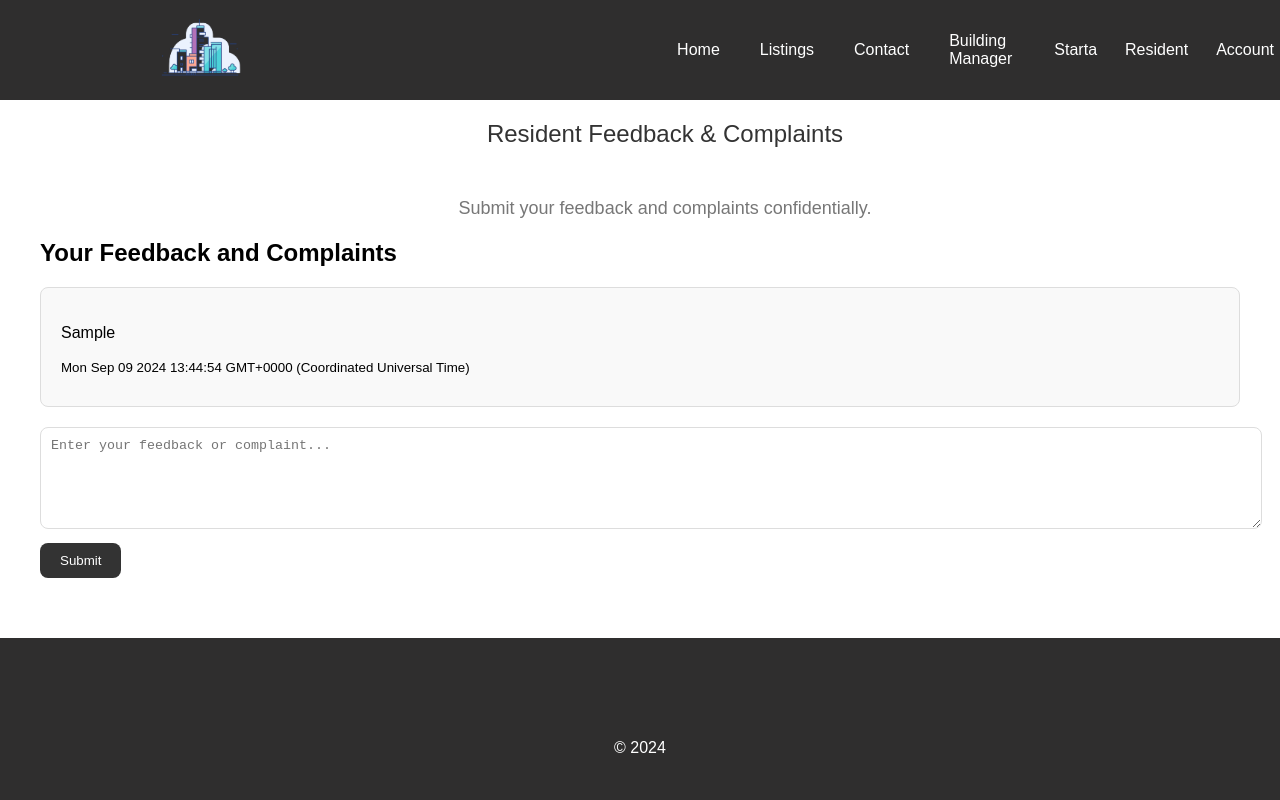
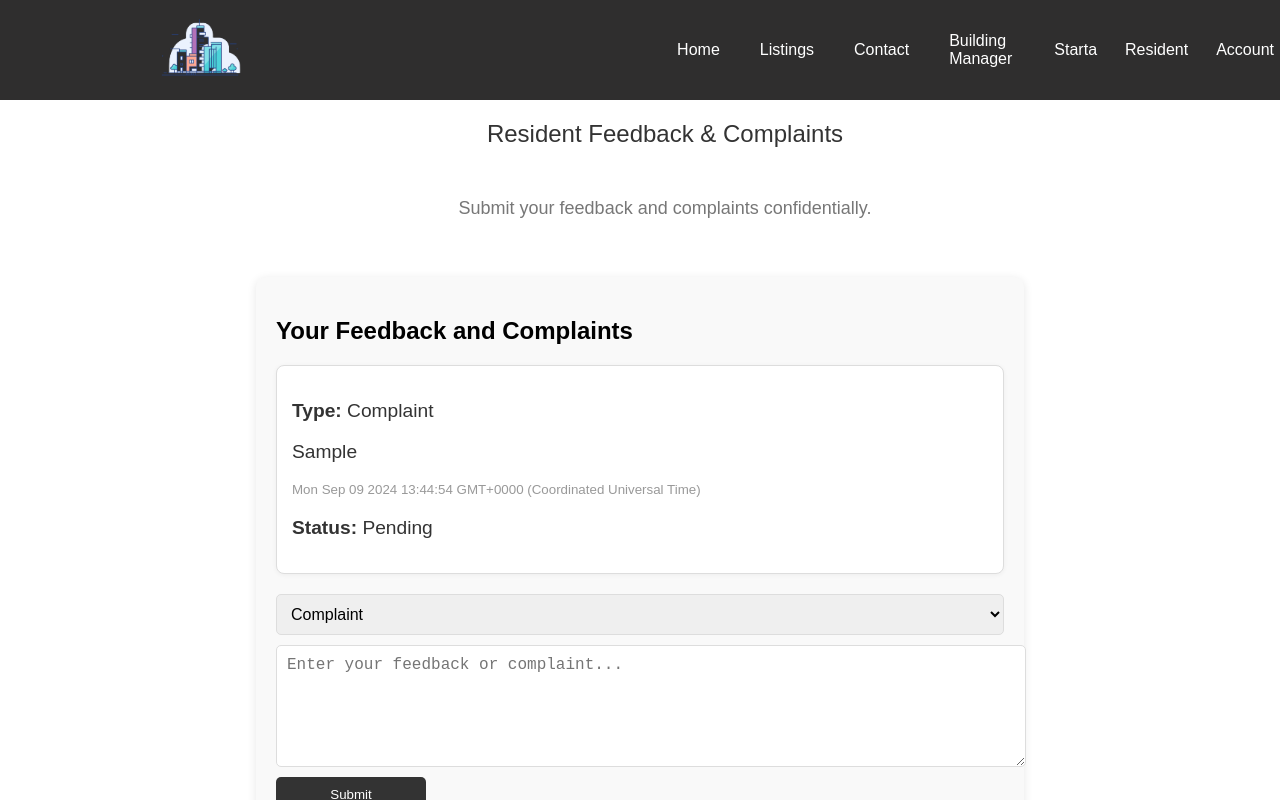
Before and after one commit to ngu892/DevOps, a React (Create React App) app: page /feedback in a window 1280 px wide. Both pictures are taken after typing "Sample" into the empty fields and a click on the button "Submit". Shown: the top 800 px of the page. Built offline with nearby package versions, Linux system fonts and the light colour scheme.

Commit message:
Add submission status

```diff
--- a/package.json
+++ b/package.json
@@ -6,6 +6,7 @@
     "@testing-library/jest-dom": "^5.17.0",
     "@testing-library/react": "^13.4.0",
     "@testing-library/user-event": "^13.5.0",
+    "glob-to-regexp": "^0.4.1",
     "react": "^18.3.1",
     "react-dom": "^18.3.1",
     "react-router-dom": "^6.26.1",
--- a/src/pages/ResidentFeedback.js
+++ b/src/pages/ResidentFeedback.js
@@ -5,10 +5,28 @@ import '../styles/ResidentFeedback.css';
 function ResidentFeedback() {
   const [feedbackList, setFeedbackList] = useState([]);
   const [newFeedback, setNewFeedback] = useState('');
+  const [feedbackType, setFeedbackType] = useState('Complaint');
 
   const handleFeedbackSubmit = () => {
-    setFeedbackList([...feedbackList, { text: newFeedback, timestamp: new Date() }]);
+    if (newFeedback.trim() === '') {
+      alert("Feedback cannot be empty");
+      return;
+    }
+
+
+    setFeedbackList([
+      ...feedbackList,
+      {
+        text: newFeedback,
+        type: feedbackType,
+        timestamp: new Date(),
+        status: 'Pending'
+      }
+    ]);
+
+
     setNewFeedback('');
+    setFeedbackType('Complaint');
   };
 
   return (
@@ -25,13 +43,27 @@ function ResidentFeedback() {
           ) : (
             feedbackList.map((feedback, index) => (
               <div key={index} className="feedback">
+                <p><strong>Type:</strong> {feedback.type}</p> {/* Display Feedback Type */}
                 <p>{feedback.text}</p>
                 <small>{feedback.timestamp.toString()}</small>
+                <p><strong>Status:</strong> {feedback.status}</p> {/* Display Feedback Type */}
               </div>
             ))
           )}
         </div>
+
         <div className="newFeedback">
+          {/* Feedback type selection */}
+          <select
+            value={feedbackType}
+            onChange={(e) => setFeedbackType(e.target.value)}
+          >
+            <option value="Complaint">Complaint</option>
+            <option value="Suggestion">Suggestion</option>
+            <option value="Other">Other</option>
+          </select>
+
+          {/* Feedback content input box */}
           <textarea
             value={newFeedback}
             onChange={(e) => setNewFeedback(e.target.value)}
--- a/src/styles/ResidentFeedback.css
+++ b/src/styles/ResidentFeedback.css
@@ -1,6 +1,7 @@
+/* ResidentFeedback.css */
+
 .resident-feedback {
-    width: 100%;
-    max-width: 1200px;
+  width: 60%;
   margin: 0 auto;
   padding: 20px;
   font-family: Arial, sans-serif;
@@ -8,64 +9,81 @@
 
 .headerContainer {
   text-align: center;
-    margin-bottom: 40px;
+  padding-bottom: 20px;
 }
 
 .headerContainer h1 {
-    font-size: 48px;
-    margin: 0;
+  font-size: 2.5rem;
+  margin-bottom: 10px;
   color: #333;
 }
 
 .headerContainer p {
-    font-size: 18px;
-    color: #666;
+  color: #777;
 }
 
 .feedbackContainer {
-    margin-bottom: 40px;
-  }
-
-  .feedbackContainer h2 {
-    font-size: 24px;
-    margin-bottom: 20px;
+  background-color: #f9f9f9;
+  padding: 20px;
+  border-radius: 10px;
+  box-shadow: 0 2px 10px rgba(0, 0, 0, 0.1);
 }
 
 .feedbackList {
-    border: 1px solid #ddd;
-    border-radius: 8px;
-    padding: 20px;
-    max-height: 300px;
-    overflow-y: auto;
-    background-color: #f9f9f9;
+  margin-top: 20px;
 }
 
 .feedback {
+  background-color: #fff;
+  border: 1px solid #ddd;
+  padding: 15px;
+  border-radius: 8px;
   margin-bottom: 10px;
+  box-shadow: 0 1px 5px rgba(0, 0, 0, 0.05);
+}
+
+.feedback p {
+  font-size: 1.2rem;
+  color: #333;
+}
+
+.feedback small {
+  display: block;
+  margin-top: 10px;
+  color: #999;
 }
 
 .newFeedback {
   margin-top: 20px;
+  display: flex;
+  flex-direction: column;
+  gap: 10px;
 }
 
-  .newFeedback textarea {
+.newFeedback select, .newFeedback textarea {
   width: 100%;
-    height: 80px;
   padding: 10px;
-    margin-bottom: 10px;
-    border-radius: 8px;
   border: 1px solid #ddd;
+  border-radius: 5px;
+  font-size: 1rem;
 }
 
 .newFeedback button {
-    padding: 10px 20px;
+  width: 150px;
+  padding: 10px;
   border: none;
-    border-radius: 8px;
   background-color: #333;
   color: white;
+  border-radius: 5px;
   cursor: pointer;
+  transition: background-color 0.3s ease;
 }
 
 .newFeedback button:hover {
   background-color: #555;
 }
+
+.newFeedback textarea {
+  height: 100px;
+  resize: vertical;
+}
```
Also changed, not shown: 1 other file (tests, documents, lock files or other folders). Lines whose indentation alone changed are shown as unchanged.
